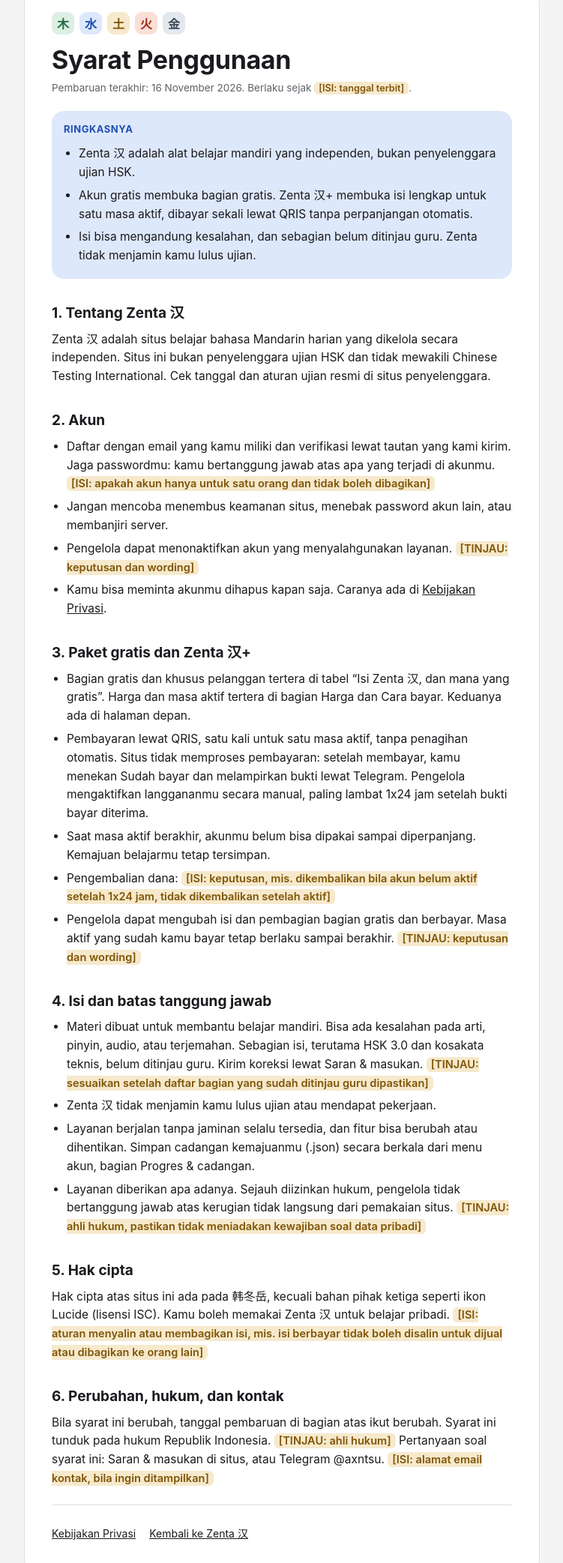
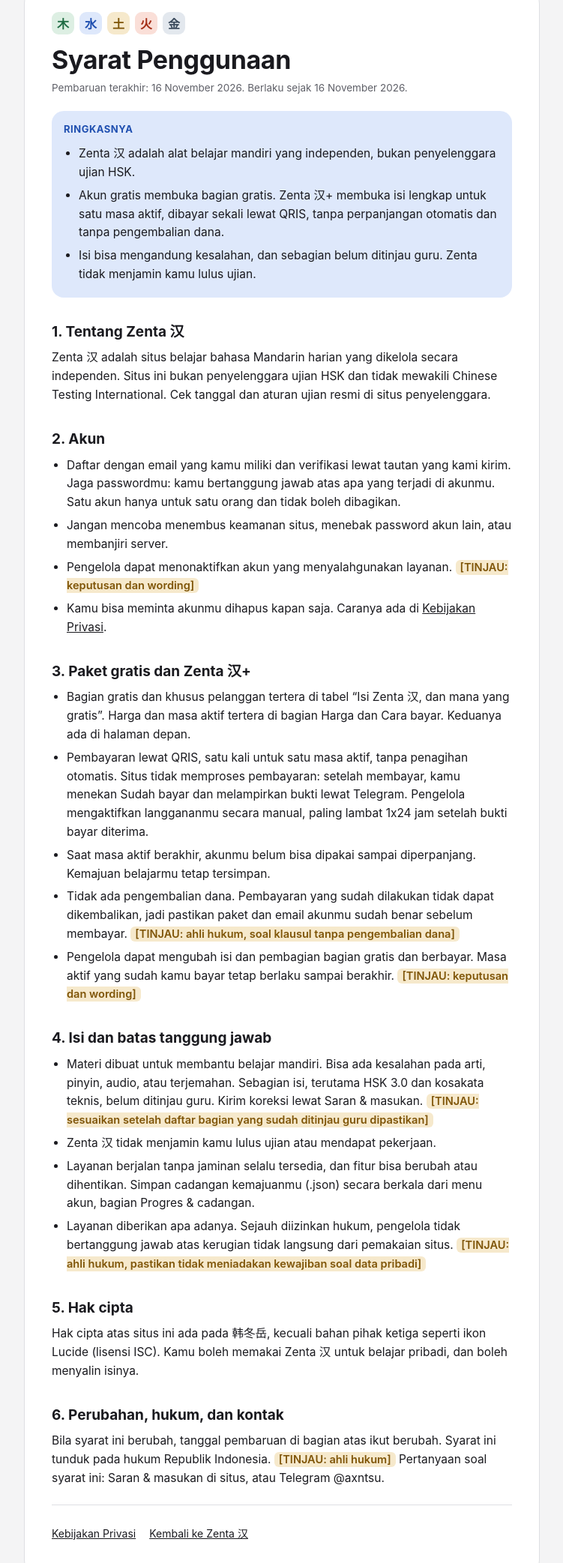
Before and after one commit to muhthoha/kartu-hsk, a plain HTML site: page syarat.html in a window 1280 px wide. Shown: the part 105-2190 px from the top of the page at 75% size, without its empty margins (264-1015 px from the left). Drawn offline with Linux system fonts and the light colour scheme.

Commit message:
Isi penanda yang sudah dijawab pemilik
Tanggal terbit 16 November 2026, nama tampil 韩冬岳 saja, tanpa email
kontak, tanpa pengembalian dana (diberi penanda TINJAU), satu akun satu
orang, boleh menyalin isi. Penanda kebiasaan hapus pesan Telegram dibuang
karena teks sudah benar tanpa itu. Sisa: ISI 3, CEK 1, TINJAU 7.

Co-Authored-By: Claude Sonnet 5.5 <noreply@anthropic.com>
Claude-Session: https://claude.ai/code/session_01HrEoJVFHwfS9YV6QTVhuHn

```diff
--- a/syarat.html
+++ b/syarat.html
@@ -45,12 +45,12 @@ a{color:var(--ink)}
 <main class="doc">
 <div class="el" aria-hidden="true"><span>木</span><span>水</span><span>土</span><span>火</span><span>金</span></div>
 <h1>Syarat Penggunaan</h1>
-<p class="meta">Pembaruan terakhir: 16 November 2026. Berlaku sejak <span class="tandai">[ISI: tanggal terbit]</span>.</p>
+<p class="meta">Pembaruan terakhir: 16 November 2026. Berlaku sejak 16 November 2026.</p>
 
 <div class="ring"><b class="tt">Ringkasnya</b>
 <ul>
 <li>Zenta 汉 adalah alat belajar mandiri yang independen, bukan penyelenggara ujian HSK.</li>
-<li>Akun gratis membuka bagian gratis. Zenta 汉+ membuka isi lengkap untuk satu masa aktif, dibayar sekali lewat QRIS tanpa perpanjangan otomatis.</li>
+<li>Akun gratis membuka bagian gratis. Zenta 汉+ membuka isi lengkap untuk satu masa aktif, dibayar sekali lewat QRIS, tanpa perpanjangan otomatis dan tanpa pengembalian dana.</li>
 <li>Isi bisa mengandung kesalahan, dan sebagian belum ditinjau guru. Zenta tidak menjamin kamu lulus ujian.</li>
 </ul></div>
 
@@ -59,7 +59,7 @@ a{color:var(--ink)}
 
 <h2 id="akun">2. Akun</h2>
 <ul>
-<li>Daftar dengan email yang kamu miliki dan verifikasi lewat tautan yang kami kirim. Jaga passwordmu: kamu bertanggung jawab atas apa yang terjadi di akunmu. <span class="tandai">[ISI: apakah akun hanya untuk satu orang dan tidak boleh dibagikan]</span></li>
+<li>Daftar dengan email yang kamu miliki dan verifikasi lewat tautan yang kami kirim. Jaga passwordmu: kamu bertanggung jawab atas apa yang terjadi di akunmu. Satu akun hanya untuk satu orang dan tidak boleh dibagikan.</li>
 <li>Jangan mencoba menembus keamanan situs, menebak password akun lain, atau membanjiri server.</li>
 <li>Pengelola dapat menonaktifkan akun yang menyalahgunakan layanan. <span class="tandai">[TINJAU: keputusan dan wording]</span></li>
 <li>Kamu bisa meminta akunmu dihapus kapan saja. Caranya ada di <a href="privasi.html#hak">Kebijakan Privasi</a>.</li>
@@ -70,7 +70,7 @@ a{color:var(--ink)}
 <li>Bagian gratis dan khusus pelanggan tertera di tabel &ldquo;Isi Zenta 汉, dan mana yang gratis&rdquo;. Harga dan masa aktif tertera di bagian Harga dan Cara bayar. Keduanya ada di halaman depan.</li>
 <li>Pembayaran lewat QRIS, satu kali untuk satu masa aktif, tanpa penagihan otomatis. Situs tidak memproses pembayaran: setelah membayar, kamu menekan Sudah bayar dan melampirkan bukti lewat Telegram. Pengelola mengaktifkan langgananmu secara manual, paling lambat 1x24 jam setelah bukti bayar diterima.</li>
 <li>Saat masa aktif berakhir, akunmu belum bisa dipakai sampai diperpanjang. Kemajuan belajarmu tetap tersimpan.</li>
-<li>Pengembalian dana: <span class="tandai">[ISI: keputusan, mis. dikembalikan bila akun belum aktif setelah 1x24 jam, tidak dikembalikan setelah aktif]</span></li>
+<li>Tidak ada pengembalian dana. Pembayaran yang sudah dilakukan tidak dapat dikembalikan, jadi pastikan paket dan email akunmu sudah benar sebelum membayar. <span class="tandai">[TINJAU: ahli hukum, soal klausul tanpa pengembalian dana]</span></li>
 <li>Pengelola dapat mengubah isi dan pembagian bagian gratis dan berbayar. Masa aktif yang sudah kamu bayar tetap berlaku sampai berakhir. <span class="tandai">[TINJAU: keputusan dan wording]</span></li>
 </ul>
 
@@ -83,10 +83,10 @@ a{color:var(--ink)}
 </ul>
 
 <h2 id="cipta">5. Hak cipta</h2>
-<p>Hak cipta atas situs ini ada pada 韩冬岳, kecuali bahan pihak ketiga seperti ikon Lucide (lisensi ISC). Kamu boleh memakai Zenta 汉 untuk belajar pribadi. <span class="tandai">[ISI: aturan menyalin atau membagikan isi, mis. isi berbayar tidak boleh disalin untuk dijual atau dibagikan ke orang lain]</span></p>
+<p>Hak cipta atas situs ini ada pada 韩冬岳, kecuali bahan pihak ketiga seperti ikon Lucide (lisensi ISC). Kamu boleh memakai Zenta 汉 untuk belajar pribadi, dan boleh menyalin isinya.</p>
 
 <h2 id="ubah">6. Perubahan, hukum, dan kontak</h2>
-<p>Bila syarat ini berubah, tanggal pembaruan di bagian atas ikut berubah. Syarat ini tunduk pada hukum Republik Indonesia. <span class="tandai">[TINJAU: ahli hukum]</span> Pertanyaan soal syarat ini: Saran &amp; masukan di situs, atau Telegram @axntsu. <span class="tandai">[ISI: alamat email kontak, bila ingin ditampilkan]</span></p>
+<p>Bila syarat ini berubah, tanggal pembaruan di bagian atas ikut berubah. Syarat ini tunduk pada hukum Republik Indonesia. <span class="tandai">[TINJAU: ahli hukum]</span> Pertanyaan soal syarat ini: Saran &amp; masukan di situs, atau Telegram @axntsu.</p>
 
 <div class="ft"><a href="privasi.html">Kebijakan Privasi</a><a href="./">Kembali ke Zenta 汉</a></div>
 </main>
```
Also changed, not shown: privasi.html (+4 -4 lines).
